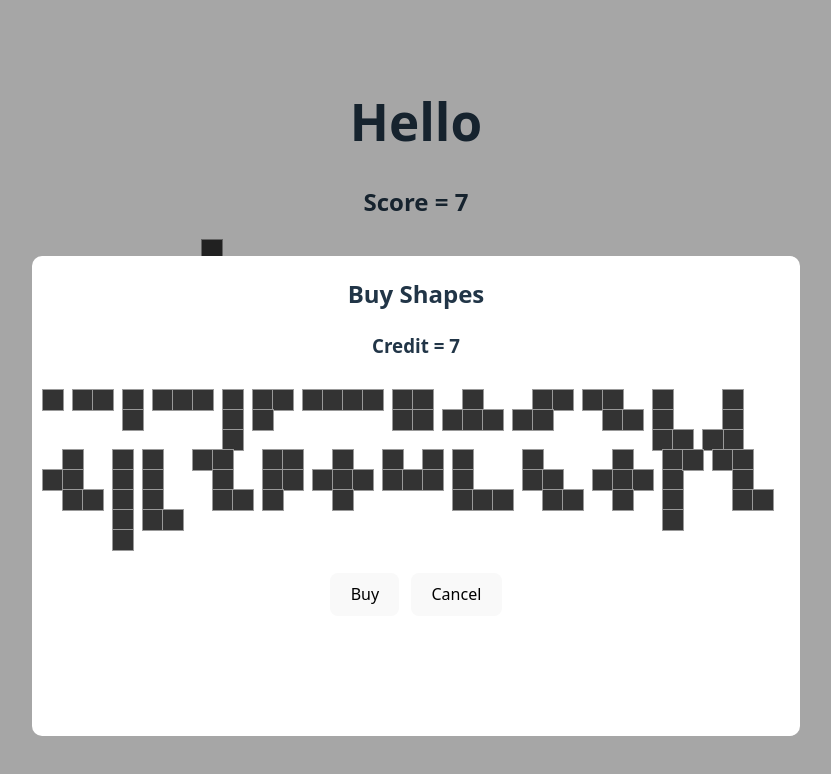
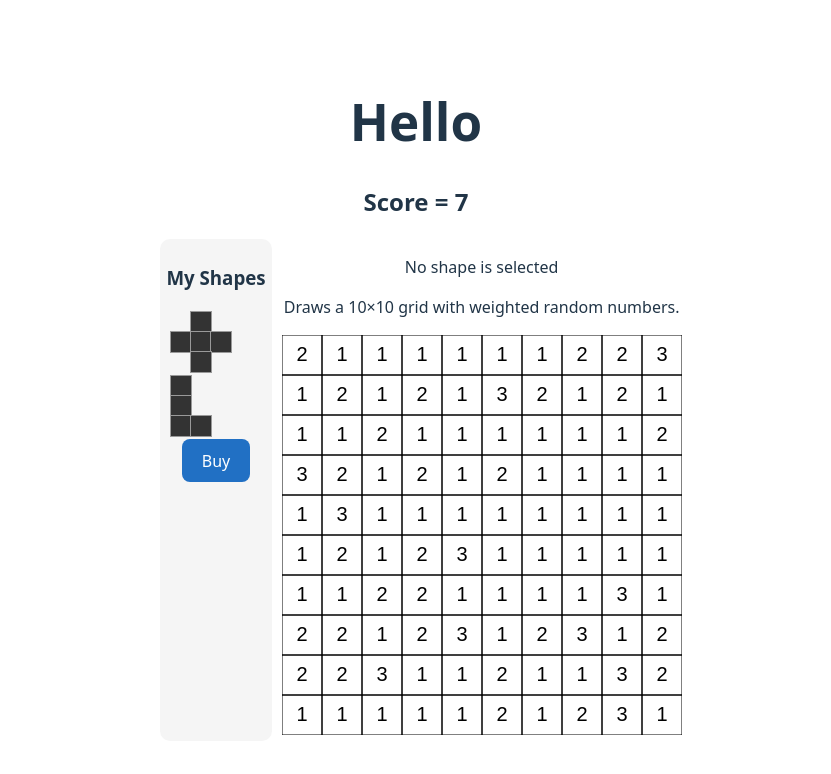
Before and after one commit to ChrisBriant/tetronimo_react, a React (Vite) app: page / in a window 1280 px wide. Shown: the top 774 px of the page, without its empty margins (224-1055 px from the left). Built offline with nearby package versions, Linux system fonts and the light colour scheme.

Commit message:
Added the buy button

```diff
--- a/src/App.css
+++ b/src/App.css
@@ -24,8 +24,7 @@
 
 .overlayPanel {
   display: flex;
-  width: 60%;
-  height: 60%;
+  width: 40%;
   background-color: #fff;
   margin: 20% auto;
   border-radius: 10px;
@@ -51,6 +50,10 @@
   background: #2170c4;
 }
 
+.shape {
+  margin: 4px;
+}
+
 .shapeBlock {
   position: absolute;
   background: #333;
@@ -67,3 +70,31 @@
 .btnGroup button {
   margin: 4px 6px;
 }
+
+/* SHAPESELECTOR STYLES  */
+
+.shapeSelector {
+  margin: 0 10px;
+  padding: 6px;
+  background-color: #f5f5f5;
+  border-radius: 10px;
+}
+
+.btn-alt {
+  background-color: #2170c4;
+  color: #fff;
+  transition: background 1s;
+}
+
+.btn-alt:hover {
+  background-color: #318cee;
+  transition: background 1s;
+}
+
+.btn-alt:disabled {
+  background-color: #999;
+}
+
+.btn-alt:disabled:hover {
+  border-color: #999;
+}
--- a/src/App.jsx
+++ b/src/App.jsx
@@ -24,7 +24,10 @@ function App() {
     console.log("Player 2 Shapes", player2Shapes);
     setPlayerAvailableShapes({player: "player2", shapes: player2Shapes});
     setPlayerAvailableShapes({player: "player1", shapes: player1Shapes});
-    setOverlayComponent(<MarketPlace shapes={SHAPES} player={"player1"} />);
+    //TODO : Needs edit to the shape selector component to include buy button
+    // The buy button needs to launch the marketplace if score is more than 0.
+    // It needs to filter out the shapes the player already owns
+    //setOverlayComponent(<MarketPlace shapes={SHAPES} player={"player1"} />);
   }, []);
 
   // Track mouse globally
--- a/src/components/MarketPlace.jsx
+++ b/src/components/MarketPlace.jsx
@@ -55,7 +55,6 @@ const MarketPlace = (props) => {
         //Update the shapes
         const selectedShapeObjects = props.shapes.filter((shape) => selectedShapes.includes(shape.id));
         const newAvailableShapes = [...players[props.player].availableShapes,...selectedShapeObjects ];
-        console.log("BUYING", newAvailableShapes, props.player);
         setPlayerAvailableShapes( {"player" : props.player, "shapes" : newAvailableShapes});
         //Update the score
         setPlayerScore({"player" : props.player, "score" : credit});
--- a/src/components/ShapeDisplay.jsx
+++ b/src/components/ShapeDisplay.jsx
@@ -25,10 +25,11 @@ const ShapeDisplay = (props) => {
 
     return (
         <div
+            className = "shape"
             style={{
-            position: "relative",
-            width: width * props.cellSize,
-            height: height * props.cellSize,
+                position: "relative",
+                width: width * props.cellSize,
+                height: height * props.cellSize,
             }}
         >
             {props.shape.cells.map(([x, y], index) => (
--- a/src/components/ShapeSelector.jsx
+++ b/src/components/ShapeSelector.jsx
@@ -4,13 +4,14 @@ import {Context as GameDataContext} from "../context/GameDataContext";
 import { SHAPES } from "../shapes/shapeDefinitions";
 import { canAnyShapeFit } from "../logic/placement";
 import ShapeDisplay from "./ShapeDisplay";
+import MarketPlace from "./MarketPlace";
 
 const CELL = 20; // square size in px
 
 const ShapeSelector = (props) => {
   const [selected, setSelected] = useState(null);
   const {setSelectedShape} = useContext(ShapeDataContext);
-  const {state:{currentPlayerTurn, grid}, setCurrentPlayerTurn} = useContext(GameDataContext);
+  const {state:{currentPlayerTurn, grid, player,players}, setCurrentPlayerTurn, setShowOverlay,setOverlayComponent} = useContext(GameDataContext);
 
   const handleSelect = (shape) => {
     //Block selection if not the player's turn
@@ -25,8 +26,17 @@ const ShapeSelector = (props) => {
     setSelectedShape(shape);
   };
 
+  const handleBuyShapes = () => {
+    setShowOverlay(true);
+    console.log("CURRENT PLAYER", player );
+    const currentPlayerAvailableShapes = players[player].availableShapes;
+    const marketAvailableShapes = SHAPES.filter((shape) => !currentPlayerAvailableShapes.includes(shape));
+    setOverlayComponent(<MarketPlace shapes={marketAvailableShapes} player={player} />);
+  }
+
   return (
-    <div className="grid grid-cols-4 gap-4 p-4">
+    <div className="shapeSelector grid grid-cols-4 gap-4 p-4">
+      <h3>My Shapes</h3>
       {props.shapes.map((shape) => {
         //return <ShapeDisplay key={shape.id} shape={shape} />
         const { width, height } = shape.getBoundingBox();
@@ -63,10 +73,15 @@ const ShapeSelector = (props) => {
                 />
               ))}
             </div> */}
-            <p className="text-sm mt-1 text-center">{shape.id}</p>
+            {/* <p className="text-sm mt-1 text-center">{shape.id}</p> */}
           </div>
         );
       })}
+      <button
+        className="btn-alt"
+        onClick={() => handleBuyShapes()}
+        disabled={players[player].score < 1 }
+      >Buy</button>
     </div>
   );
 };
--- a/src/context/GameDataContext.jsx
+++ b/src/context/GameDataContext.jsx
@@ -18,7 +18,7 @@ const defaultState = {
     },
   },
   grid : [],
-  showOverlay : true,
+  showOverlay : false,
   overlayComponent : null,
 }
 
@@ -32,7 +32,6 @@ const gameDataReducer = (state,action) => {
     case 'setPlayer':
       return {...state,player:action.payload};
     case 'setPlayerAvailableShapes':
-      console.log("BUYING", action.payload);
       newPlayers[action.payload.player].availableShapes = action.payload.shapes;
       return {...state,players:newPlayers};
     case 'setPlayerScore':
```
